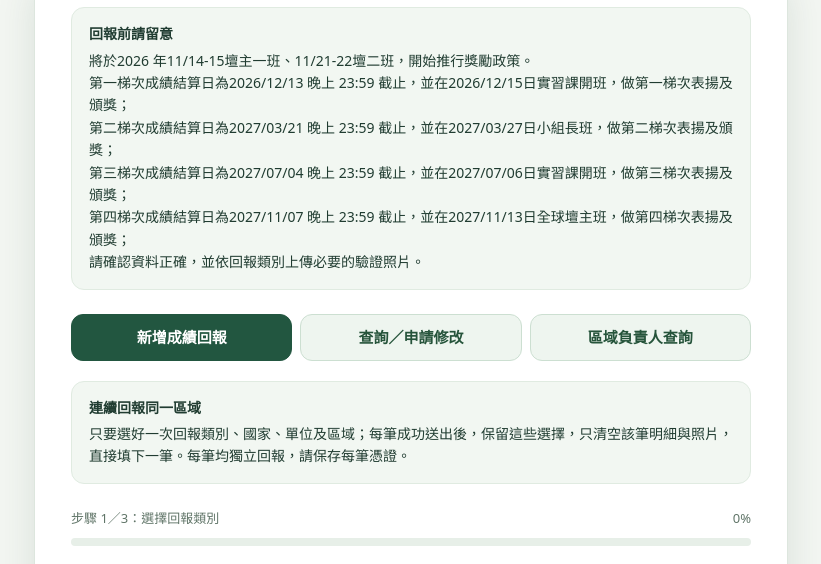
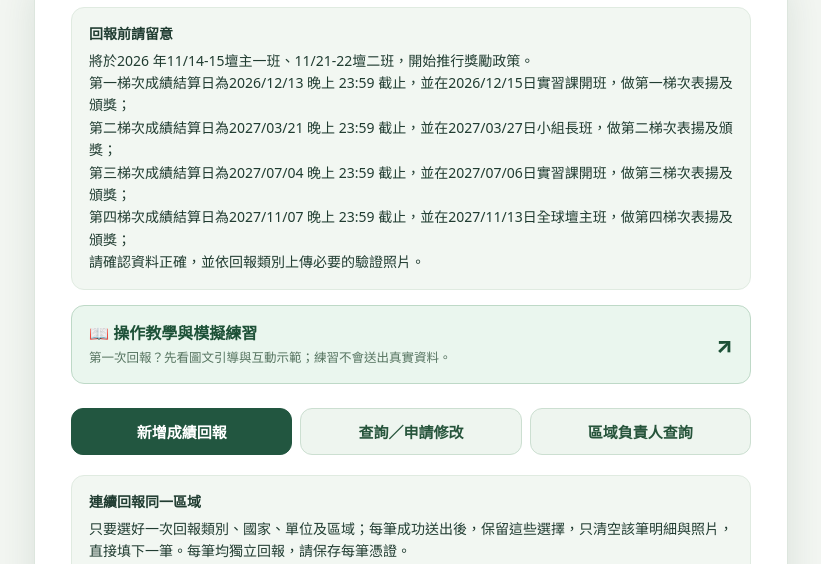
Before and after one commit to chy0205/ikt1114, a plain HTML site: page index.html in a window 1280 px wide. Shown: the part 226-790 px from the top of the page, without its empty margins (229-1050 px from the left). Drawn offline with Linux system fonts and the light colour scheme; no server answers.

Commit message:
Add prominent interactive tutorial entry to reporting homepage

```diff
--- a/index.html
+++ b/index.html
@@ -10,6 +10,7 @@
 .panel{background:white;border:1px solid #dde6de;border-radius:0 0 22px 22px;padding:30px 36px;box-shadow:0 12px 38px #244d3720}
 .notice{background:#f2f7f2;border:1px solid #e0ebe1;border-radius:13px;padding:15px 17px;margin-bottom:24px;font-size:14px}
 .notice strong{display:block;margin-bottom:4px}
+.tutorial-entry{display:flex;align-items:center;justify-content:space-between;gap:14px;margin:-9px 0 24px;padding:15px 17px;border:1px solid #bed9c7;border-radius:13px;background:#eaf6ee;color:#1d5137;text-decoration:none;font-size:15px}.tutorial-entry:hover,.tutorial-entry:focus-visible{background:#dff0e5;outline:2px solid #3b9061;outline-offset:2px}.tutorial-entry b{display:block;font-size:16px}.tutorial-entry small{display:block;color:#567460;margin-top:2px}.tutorial-entry .arrow{font-size:22px;font-weight:800;flex-shrink:0}
 .progress-wrap{margin-bottom:23px}.progress-top{display:flex;justify-content:space-between;gap:8px;align-items:center;font-size:13px;color:var(--muted);margin-bottom:9px}
 .progress-track{height:8px;border-radius:99px;background:#e7efe8;overflow:hidden}.progress-bar{height:100%;background:linear-gradient(90deg,#2b7254,#67a77e);width:0%;transition:width .22s ease}
 .field{margin-bottom:19px;animation:rise .18s ease-out}@keyframes rise{from{opacity:.5;transform:translateY(3px)}to{opacity:1;transform:none}}
@@ -42,7 +43,7 @@ button:hover:not(:disabled){background:var(--green-dark)}button:disabled{opacity
 .regional-bar-fill{background:#337858;height:100%;border-radius:9px;min-width:0}
 @media(max-width:560px){.regional-stat-grid{grid-template-columns:1fr 1fr}}
 textarea{width:100%;font:inherit;font-size:16px;padding:12px 14px;border:1px solid #cddbd0;border-radius:11px;background:#fff;color:#243e32;min-height:95px;resize:vertical}textarea:focus{outline:none;border-color:#3a956d;box-shadow:0 0 0 3px #3a956d25}
-</style></head><body><main class="wrap"><header class="hero"><div class="eyebrow">寶光崇正 · 丁未年</div><h1>2027 白陽慈航盛會</h1><p>線上成績回報系統｜手機、電腦皆可使用</p></header><section class="panel"><div class="notice"><strong>回報前請留意</strong>將於2026 年11/14-15壇主一班、11/21-22壇二班，開始推行獎勵政策。<br>第一梯次成績結算日為2026/12/13 晚上 23:59 截止，並在2026/12/15日實習課開班，做第一梯次表揚及頒獎；<br>第二梯次成績結算日為2027/03/21 晚上 23:59 截止，並在2027/03/27日小組長班，做第二梯次表揚及頒獎；<br>第三梯次成績結算日為2027/07/04 晚上 23:59 截止，並在2027/07/06日實習課開班，做第三梯次表揚及頒獎；<br>第四梯次成績結算日為2027/11/07 晚上 23:59 截止，並在2027/11/13日全球壇主班，做第四梯次表揚及頒獎；<br>請確認資料正確，並依回報類別上傳必要的驗證照片。</div><div class="tabs" role="tablist" aria-label="系統功能">
+</style></head><body><main class="wrap"><header class="hero"><div class="eyebrow">寶光崇正 · 丁未年</div><h1>2027 白陽慈航盛會</h1><p>線上成績回報系統｜手機、電腦皆可使用</p></header><section class="panel"><div class="notice"><strong>回報前請留意</strong>將於2026 年11/14-15壇主一班、11/21-22壇二班，開始推行獎勵政策。<br>第一梯次成績結算日為2026/12/13 晚上 23:59 截止，並在2026/12/15日實習課開班，做第一梯次表揚及頒獎；<br>第二梯次成績結算日為2027/03/21 晚上 23:59 截止，並在2027/03/27日小組長班，做第二梯次表揚及頒獎；<br>第三梯次成績結算日為2027/07/04 晚上 23:59 截止，並在2027/07/06日實習課開班，做第三梯次表揚及頒獎；<br>第四梯次成績結算日為2027/11/07 晚上 23:59 截止，並在2027/11/13日全球壇主班，做第四梯次表揚及頒獎；<br>請確認資料正確，並依回報類別上傳必要的驗證照片。</div><a class="tutorial-entry" href="./tutorial.html" aria-label="開啟成績回報系統操作教學與模擬練習"><span><b>📖 操作教學與模擬練習</b><small>第一次回報？先看圖文引導與互動示範；練習不會送出真實資料。</small></span><span class="arrow" aria-hidden="true">↗</span></a><div class="tabs" role="tablist" aria-label="系統功能">
 <button type="button" class="tab-button" id="tabReport" role="tab" aria-selected="true" aria-controls="reportPanel">新增成績回報</button>
 <button type="button" class="tab-button" id="tabLookup" role="tab" aria-selected="false" aria-controls="lookupPanel">查詢／申請修改</button>
 <button type="button" class="tab-button" id="tabRegional" role="tab" aria-selected="false" aria-controls="regionalPanel">區域負責人查詢</button>
```
